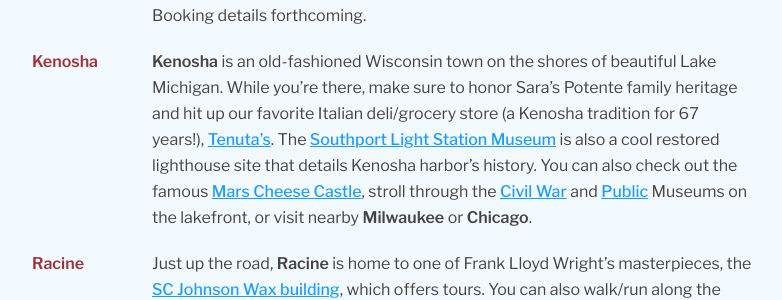
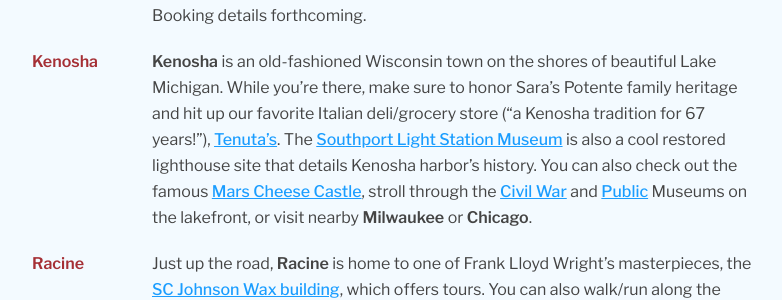
Before and after one commit to rossmeissl/bernsandblaise, a Jekyll site: the page built from family.md, in a window 1280 px wide and 900 px high, scrolled down 1454 px. Shown: the part 208-508 px from the top of the window, without its empty margins (188-970 px from the left). Built offline with Jekyll 4.4.1, drawn with Linux system fonts in a browser that asks for light colours.

```diff
--- a/_includes/wedding.md
+++ b/_includes/wedding.md
@@ -23,7 +23,7 @@ Lodging
 : We will have a block rate at the [DoubleTree Harbourwalk](https://doubletree3.hilton.com/en/hotels/wisconsin/doubletree-by-hilton-hotel-racine-harbourwalk-RACGLDT/index.html) in downtown Racine. Booking details forthcoming.
 
 Kenosha
-: **Kenosha** is an old-fashioned Wisconsin town on the shores of beautiful Lake Michigan. While you're there, make sure to honor Sara's Potente family heritage and hit up our favorite Italian deli/grocery store (a Kenosha tradition for 67 years!), [Tenuta's](http://www.tenutasdeli.com/).
+: **Kenosha** is an old-fashioned Wisconsin town on the shores of beautiful Lake Michigan. While you're there, make sure to honor Sara's Potente family heritage and hit up our favorite Italian deli/grocery store ("a Kenosha tradition for 67 years!"), [Tenuta's](http://www.tenutasdeli.com/).
 The [Southport Light Station Museum](https://www.visitkenosha.com/things-to-do/southport-light-station-museum) is also a cool restored lighthouse site that details Kenosha harbor's history.
 You can also check out the famous [Mars Cheese Castle](https://www.marscheese.com/), stroll through the [Civil War](https://museums.kenosha.org/civilwar/) and [Public](https://museums.kenosha.org/public/) Museums on the lakefront, or visit nearby **Milwaukee** or **Chicago**.
 
```
